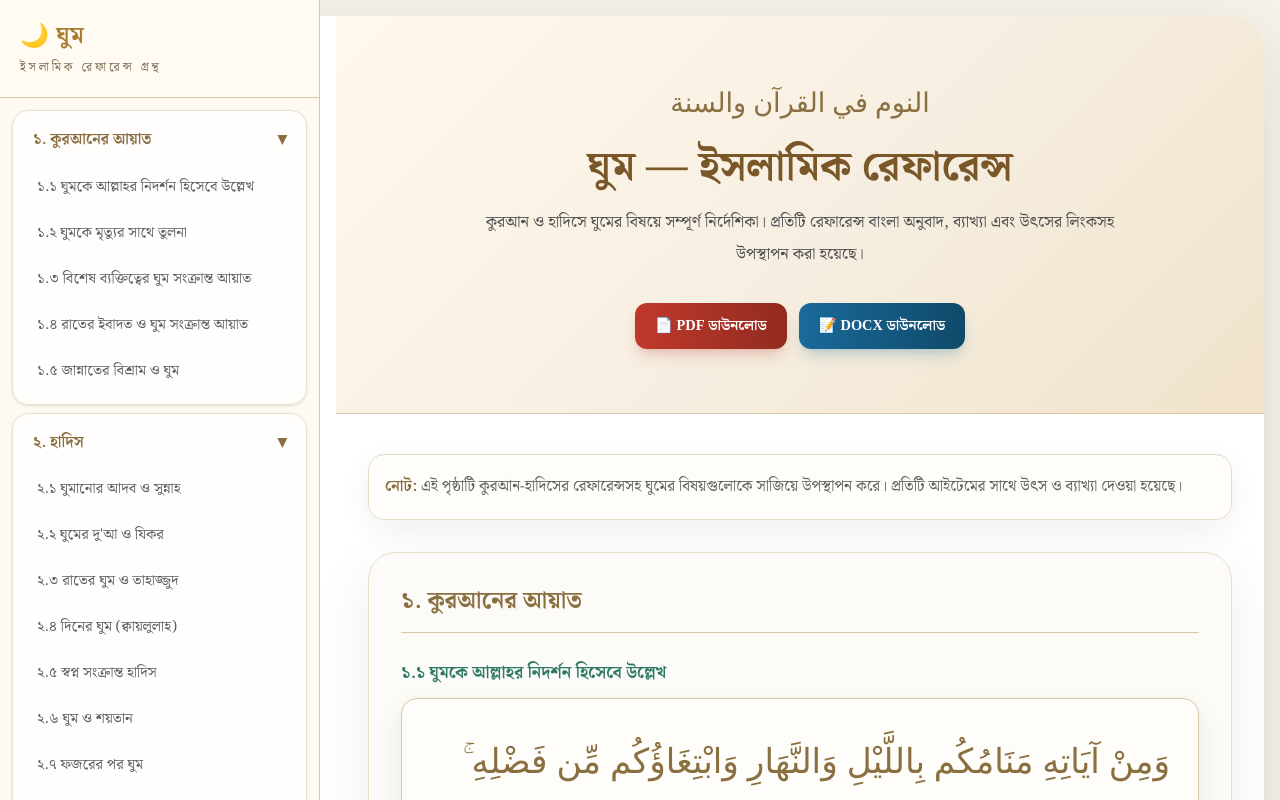
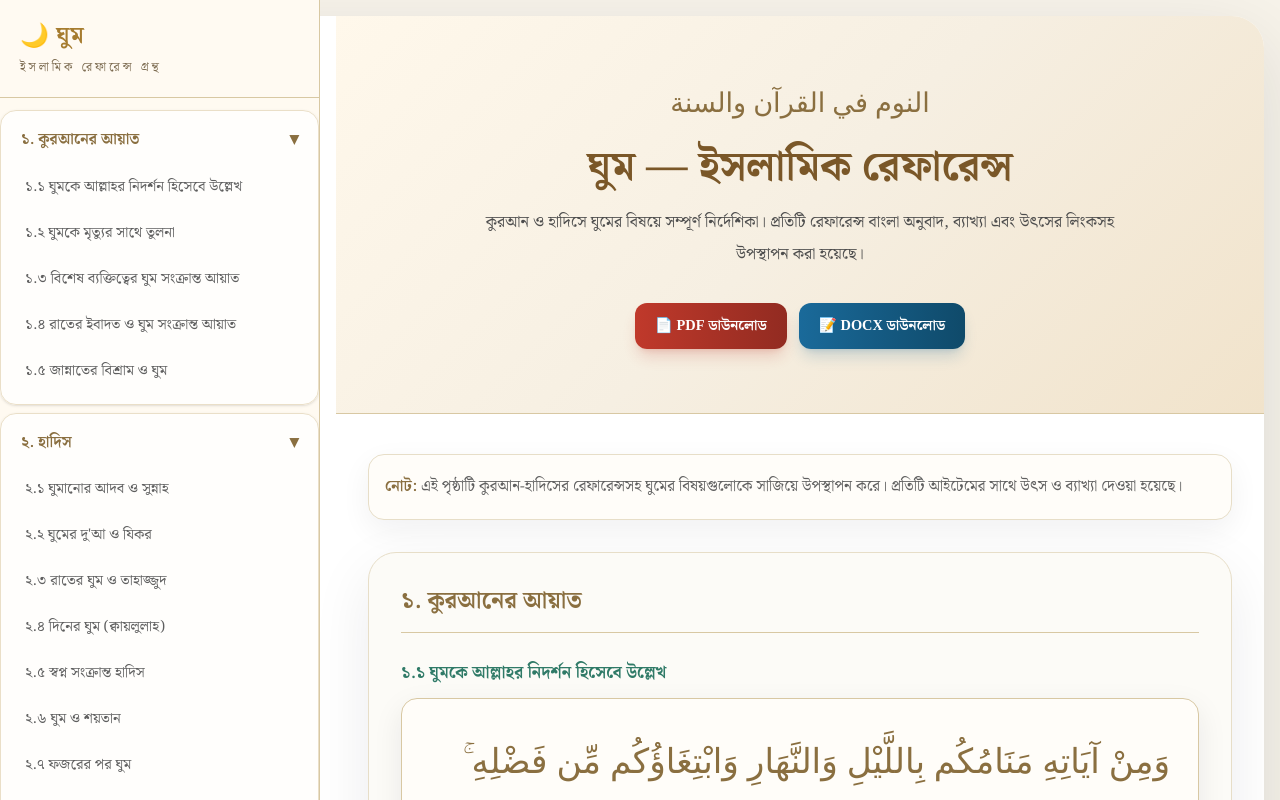
Before and after one commit to searchsakib/reference-catalog, a React (Vite) app: page / in a window 1280 px wide. Shown: the top 800 px of the page. Built offline with nearby package versions, Linux system fonts and the light colour scheme; a web font is replaced by a local one.

Commit message:
fix: scrollbar width

```diff
--- a/src/components/Sidebar.jsx
+++ b/src/components/Sidebar.jsx
@@ -27,7 +27,7 @@ const Sidebar = ({ toc, expanded, toggleSection, scrollTo }) => {
       <div
         className={`${isOpen ? "block" : "hidden"} lg:block lg:flex-1 lg:min-h-0`}
       >
-        <nav className="min-h-0 overflow-y-auto px-3 py-3 lg:max-h-[calc(100vh-88px)]">
+        <nav className="min-h-0 overflow-y-auto py-3 [scrollbar-thin] [scrollbar-color:rgba(166,124,47,0.55)_transparent] lg:max-h-[calc(100vh-88px)]">
           {toc.map((section) => (
             <div
               key={section.id}
```
